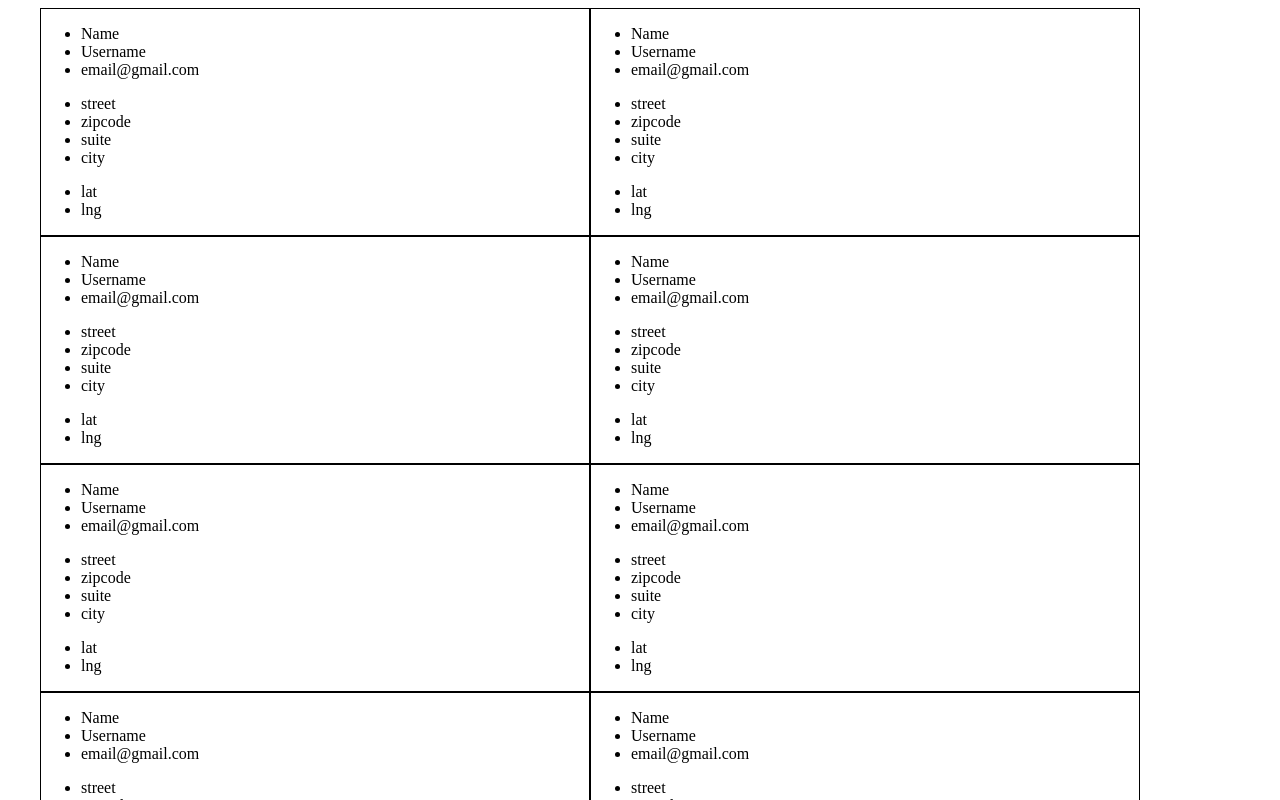
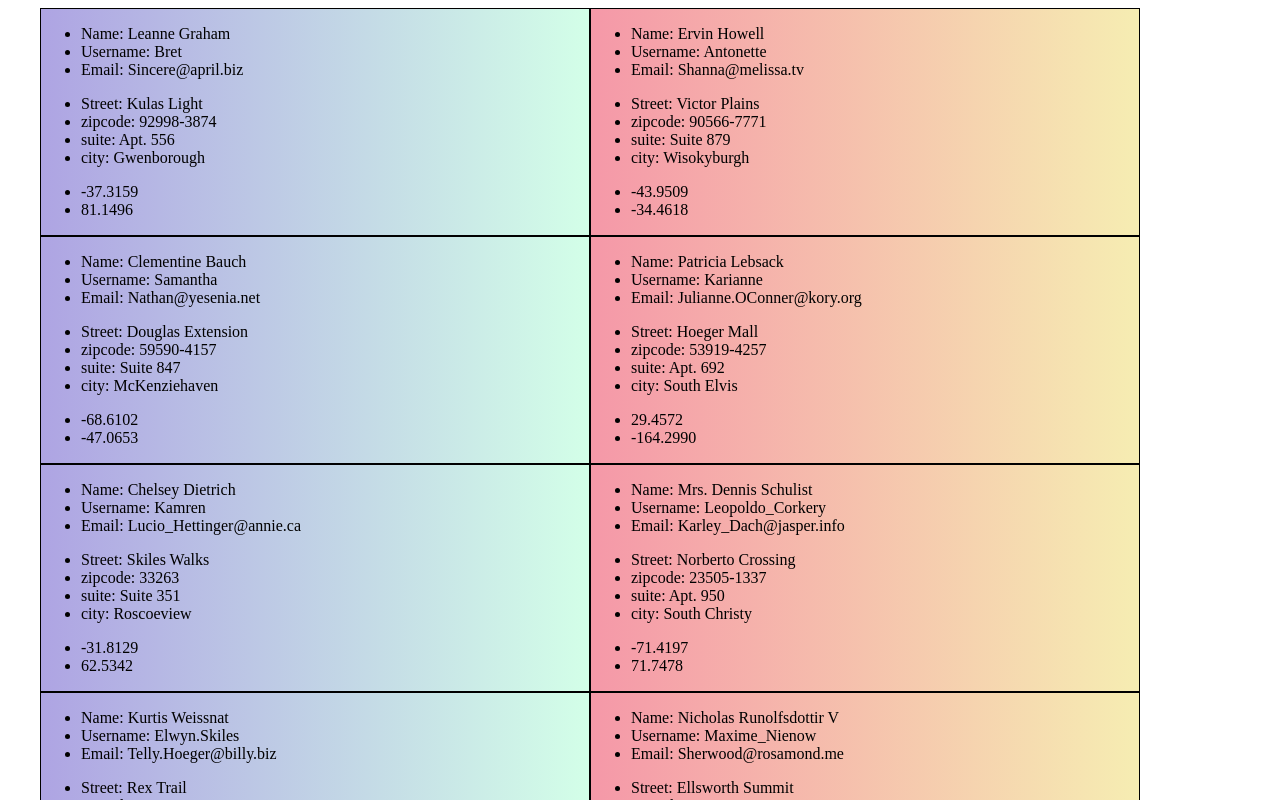
Before and after one commit to konartur/React-Users, a React (Create React App) app: page / in a window 1280 px wide. Shown: the top 800 px of the page. Built offline with nearby package versions, Linux system fonts and the light colour scheme.

Commit message:
homework propTypes completed

```diff
--- a/package.json
+++ b/package.json
@@ -7,6 +7,7 @@
     "@testing-library/react": "^11.2.6",
     "@testing-library/user-event": "^12.8.3",
     "node-sass": "^5.0.0",
+    "prop-types": "^15.7.2",
     "react": "^17.0.2",
     "react-dom": "^17.0.2",
     "react-scripts": "4.0.3",
--- a/src/App.js
+++ b/src/App.js
@@ -1,11 +1,14 @@
 import Card from './Components/Card'
 import './Styles/Styles.scss'
+import data from './data.json';
+
+console.log(data);
 
 function App() {
   return (
     <div className="App">
       <div className="container">
-        <Card />
+        <Card data={data} />
       </div>
     </div>
   );
--- /dev/null
+++ b/src/Components/Address.js
@@ -0,0 +1,29 @@
+import PropTypes from 'prop-types';
+
+function Adress({street,zipcode,suite,city}) {
+    return (
+        <div>
+            <ul className="list">
+                <li className="list__item">Street: {street}</li>
+                <li className="list__item">zipcode: {zipcode}</li>
+                <li className="list__item">suite: {suite}</li>
+                <li className="list__item">city: {city}</li>
+            </ul>
+        </div>
+    )
+}
+
+Adress.propTypes = {
+    street: PropTypes.string,
+    zipcode: PropTypes.oneOfType([
+        PropTypes.string,
+        PropTypes.number
+    ]),
+    suite: PropTypes.oneOfType([
+        PropTypes.string,
+        PropTypes.number
+    ]),
+    city: PropTypes.string
+}
+
+export default Adress;
--- a/src/Components/Adress.js
+++ /dev/null
@@ -1,14 +0,0 @@
-function Adress() {
-    return (
-        <div>
-            <ul className="list">
-                <li className="list__item">street</li>
-                <li className="list__item">zipcode</li>
-                <li className="list__item">suite</li>
-                <li className="list__item">city</li>
-            </ul>
-        </div>
-    )
-}
-
-export default Adress;
--- a/src/Components/Card.js
+++ b/src/Components/Card.js
@@ -1,19 +1,22 @@
-import CardItem from './CardItem'
-import '../Styles/Styles.scss'
+import CardItem from './CardItem';
 
-function Card () {
+
+
+function Card (props) {
         return (
                 <div className="cards">
-                     <CardItem />
-                     <CardItem />
-                     <CardItem />
-                     <CardItem />
-                     <CardItem />
-                     <CardItem />
-                     <CardItem />
-                     <CardItem />
-                     <CardItem />
-                     <CardItem />
+                {props.data.map(({id,name,username,email,address,className})=>
+                        <CardItem
+                        key={id}
+                        className={
+                                (id%2 === 0) ? "card-item card-item-red" : "card-item card-item-blue"
+                        }
+                        name={name}
+                        username={username}
+                        email={email}
+                        address={address}
+                        />
+                )}
                 </div>
         )
 };
--- a/src/Components/CardItem.js
+++ b/src/Components/CardItem.js
@@ -1,15 +1,33 @@
 import Title from './Title'
-import Adress from './Adress'
+import Address from './Address'
 import Geo from './Geo'
+import PropTypes from 'prop-types';
 
-function CardItem() {
+function CardItem({name,username,email,address,className}) {
     return (
-        <div className="card-item">
-            <Title />
-            <Adress />
-            <Geo />
+        <div className={className}>
+            <Title
+            name={name}
+            username={username}
+            email={email}
+            />
+            <Address
+                street={address.street}
+                suite={address.suite}
+                city={address.city}
+                zipcode={address.zipcode}
+            />
+            <Geo
+                geo={address.geo}
+            />
         </div>
     )
 }
 
+CardItem.propTypes = {
+    name: PropTypes.string,
+    username: PropTypes.string,
+    email: PropTypes.string
+}
+
 export default CardItem;
--- a/src/Components/Geo.js
+++ b/src/Components/Geo.js
@@ -1,12 +1,18 @@
-function Geo() {
+import PropTypes from 'prop-types';
+function Geo({geo}) {
     return (
         <div>
             <ul className="list">
-                <li className="list__item">lat</li>
-                <li className="list__item">lng</li>
+                <li className="list__item">{geo.lat}</li>
+                <li className="list__item">{geo.lng}</li>
             </ul>
         </div>
     )
 }
 
+Geo.propTypes = {
+    lat: PropTypes.number,
+    lng: PropTypes.number
+}
+
 export default Geo;
--- a/src/Components/Title.js
+++ b/src/Components/Title.js
@@ -1,10 +1,10 @@
-function Title() {
+function Title({name,username,email}) {
     return (
         <div>
             <ul className="list">
-                <li className="list__name">Name</li>
-                <li className="list__userName">Username</li>
-                <li className="list__email">email@gmail.com</li>
+                <li className="list__name">Name: {name}</li>
+                <li className="list__userName">Username: {username}</li>
+                <li className="list__email">Email: {email}</li>
             </ul>
         </div>
     )
--- a/src/Styles/Styles.scss
+++ b/src/Styles/Styles.scss
@@ -14,3 +14,11 @@
   border: 1px solid black;
   height: auto;
 }
+
+.card-item-red {
+  background: linear-gradient(90deg, #f598a8, #f6edb2);
+}
+
+.card-item-blue {
+  background: linear-gradient(90deg, #aea4e3, #d3ffe8);
+}
```
